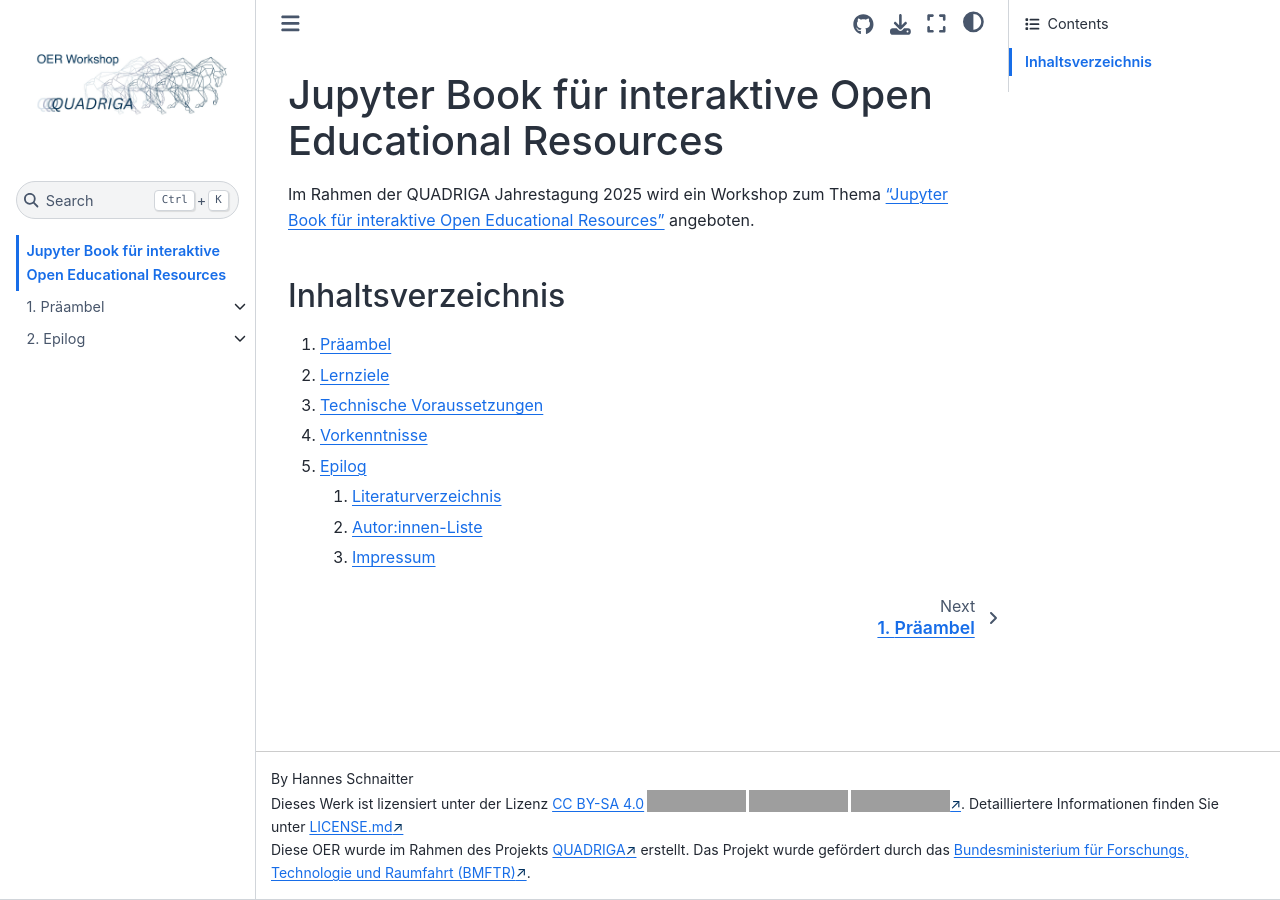
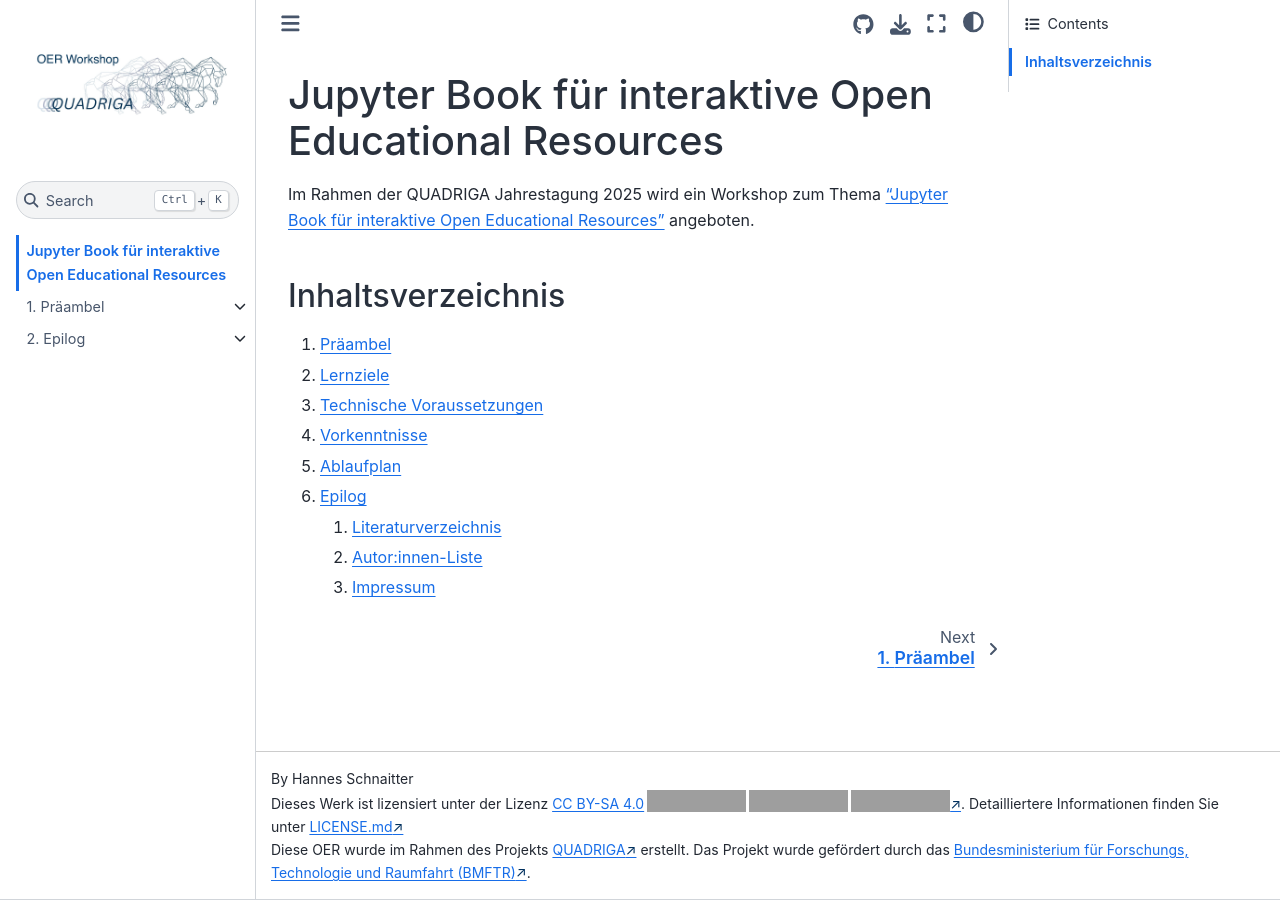
Before and after one commit to quadriga-dk/OER-Workshop, a Jupyter Book: the page built from index.md, in a window 1280 px wide. Built offline with Jupyter Book 1.0.4 settings and Sphinx 7.4.7 and the Sphinx Book theme 1.1.4, drawn with Linux system fonts in a browser that asks for light colours; grey boxes are pictures that could not be loaded.

Commit message:
feat: add Ablaufplan

```diff
--- a/_toc.yml
+++ b/_toc.yml
@@ -11,6 +11,7 @@ chapters:
       - file: präambel/lernziele.md
       - file: präambel/technische_voraussetzungen.md
       - file: präambel/vorkenntnisse.md
+      - file: präambel/ablaufplan.md
   - file: epilog/toc.md
     sections:
       - file: epilog/literaturverzeichnis.md
--- a/index.md
+++ b/index.md
@@ -8,6 +8,7 @@ Im Rahmen der QUADRIGA Jahrestagung 2025 wird ein Workshop zum Thema ["Jupyter B
   1. [Lernziele](präambel/lernziele.md)
   2. [Technische Voraussetzungen](präambel/technische_voraussetzungen.md)
   3. [Vorkenntnisse](präambel/vorkenntnisse.md)
+  4. [Ablaufplan](präambel/ablaufplan.md)
 2. [Epilog](epilog/toc.md)
    1. [Literaturverzeichnis](epilog/literaturarverzeichnis.md)
    2. [Autor:innen-Liste](epilog/autor_innen.md)
```
Also changed, not shown: präambel/ablaufplan.md (added, +1 -0 lines), präambel/toc.md (+2 -0 lines).
